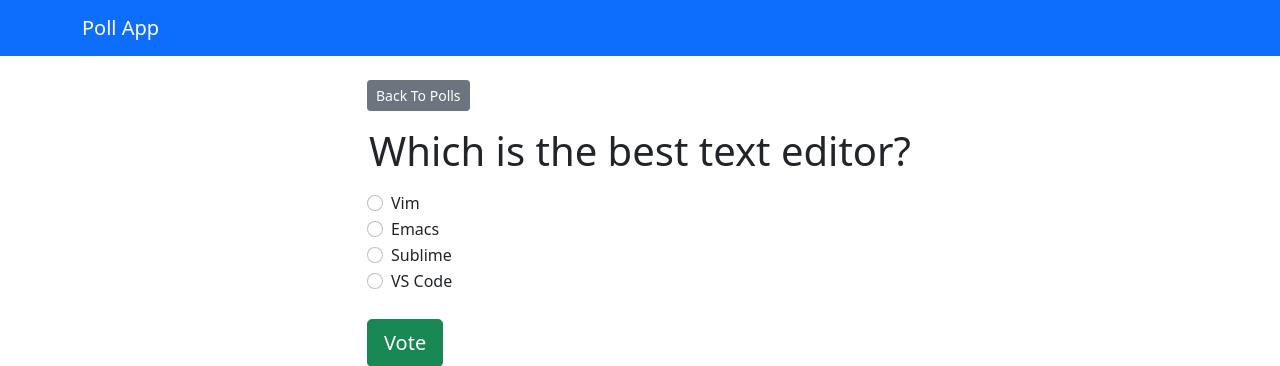
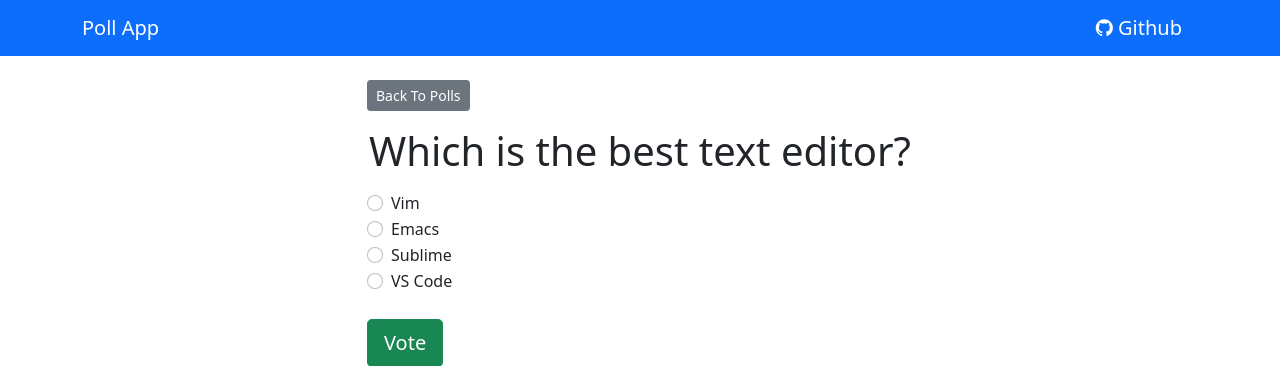
Before and after one commit to j-the-ripper/pollapp, a Django app: page /polls/1/ in a window 1280 px wide. Shown: the top 366 px of the page. Run offline with Django 4.2, Linux system fonts and the light colour scheme; data comes from the database, SQL or seed files in the repository; some libraries are stand-ins or nearby versions.

Commit message:
added link to github

```diff
--- a/polls/templates/base.html
+++ b/polls/templates/base.html
@@ -5,6 +5,7 @@
     <meta http-equiv="X-UA-Compatible" content="IE=edge">
     <meta name="viewport" content="width=device-width, initial-scale=1.0">
     <link href="https://cdn.jsdelivr.net/npm/bootstrap@5.1.3/dist/css/bootstrap.min.css" rel="stylesheet" integrity="sha384-1BmE4kWBq78iYhFldvKuhfTAU6auU8tT94WrHftjDbrCEXSU1oBoqyl2QvZ6jIW3" crossorigin="anonymous">
+    <link rel="stylesheet" href="http://cdnjs.cloudflare.com/ajax/libs/font-awesome/4.4.0/css/font-awesome.min.css">
     <title>PollApp {% block title %}{% endblock %}</title>
   </head>
   <body>
--- a/polls/templates/partials/_navbar.html
+++ b/polls/templates/partials/_navbar.html
@@ -1,5 +1,6 @@
 <nav class="navbar navbar-dark bg-primary mb-4">
 	<div class="container">
 		<a class="navbar-brand" href="/">Poll App</a>
+		<a class="navbar-brand" href="https://github.com/j-theripper/pollapp"><i class="fa fa-github"></i>&nbsp;Github</a>
 	</div>
 </nav>
```
